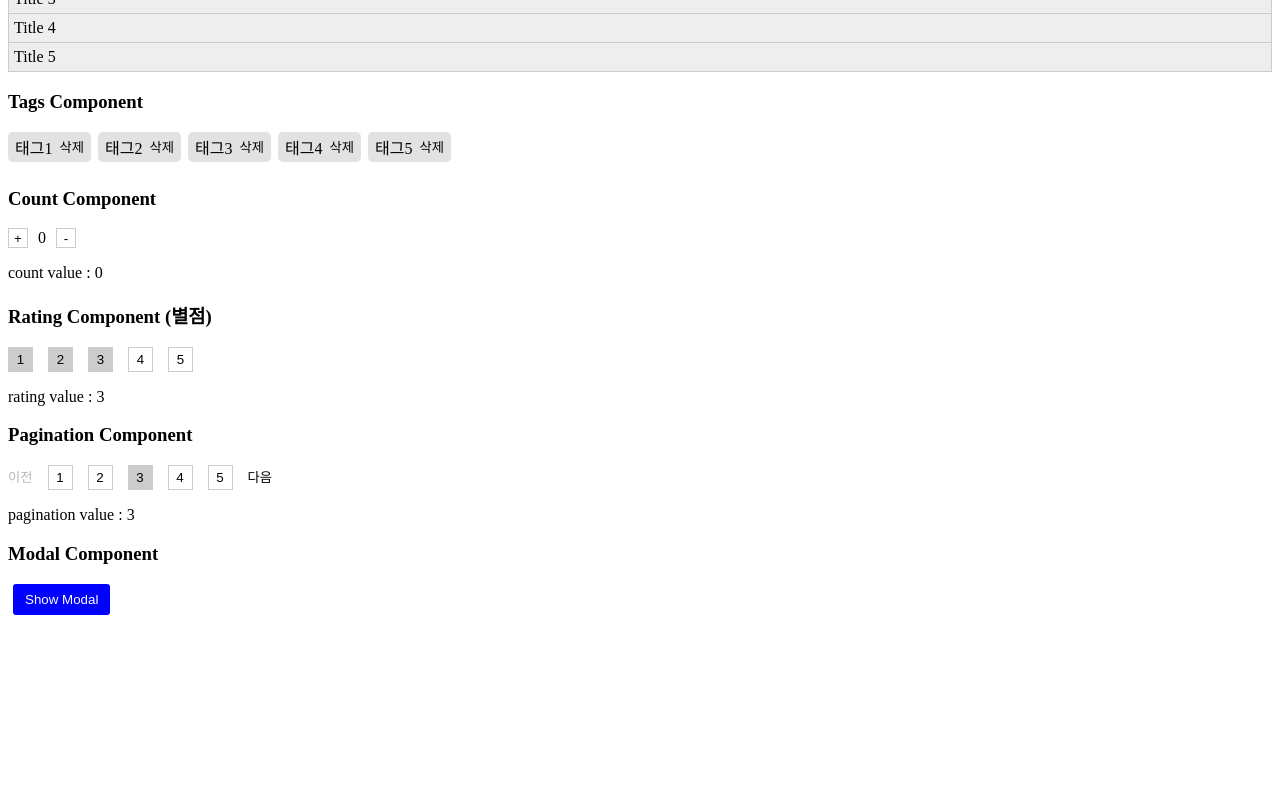
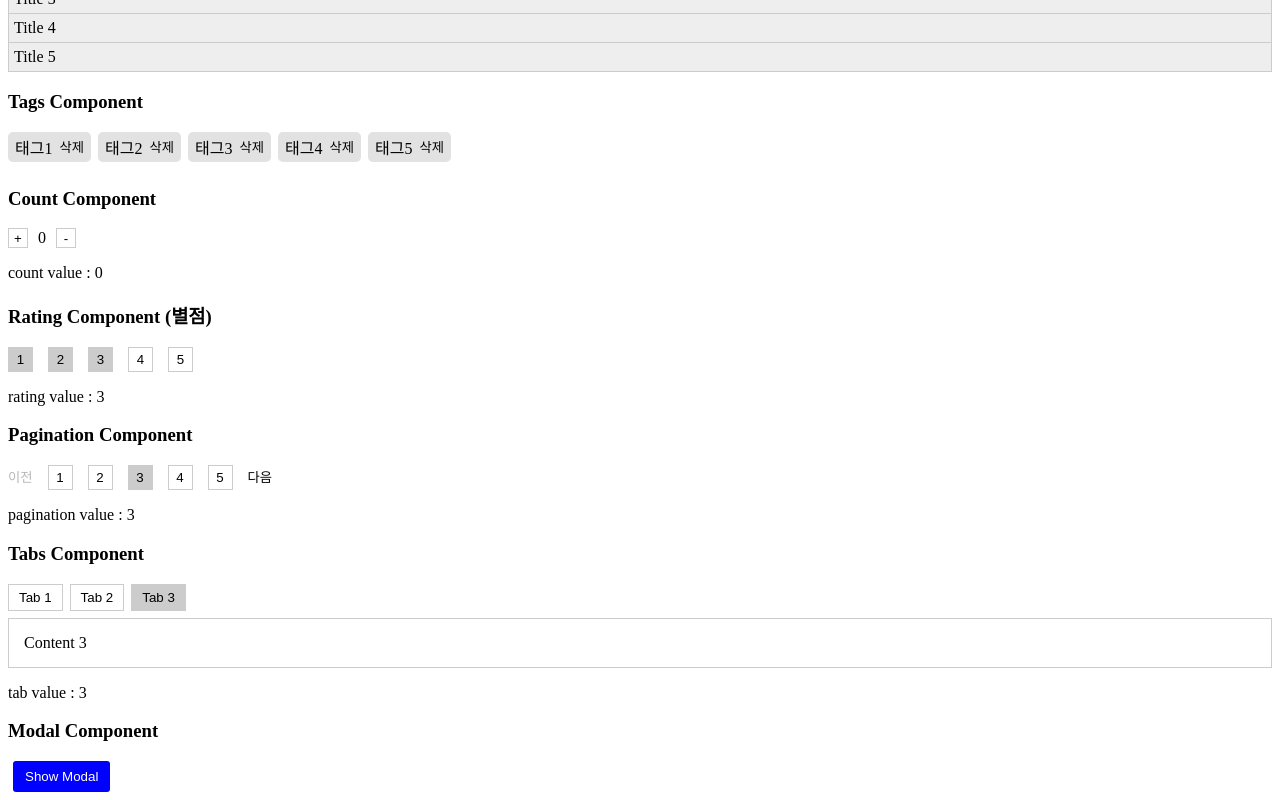
Before and after one commit to wknowpark797/vue2-basic-custom, a Vue app in the folder vue2-basic-custom/: page /dev/document in a window 1280 px wide. Shown: the part 1869-2669 px from the top of the page. Before the commit the page ends 2492 px from the top, so only its background shows below. Built offline with nearby package versions, Linux system fonts and the light colour scheme.

Commit message:
tabs 컴포넌트 추가

```diff
--- a/vue2-basic-custom/src/components/DevDocument.vue
+++ b/vue2-basic-custom/src/components/DevDocument.vue
@@ -200,6 +200,31 @@
             <p>pagination value : {{ paginationValue }}</p>
         </div>
 
+        <!-- Tabs -->
+        <div class="group-box">
+            <h3>Tabs Component</h3>
+
+            <TabsComp v-model="tabValue"
+                      :list="tabList">
+                <template v-slot:content-1>
+                    <div class="inner-tab">
+                        Content 1
+                    </div>
+                </template>
+                <template v-slot:content-2>
+                    <div class="inner-tab">
+                        Content 2
+                    </div>
+                </template>
+                <template v-slot:content-3>
+                    <div class="inner-tab">
+                        Content 3
+                    </div>
+                </template>
+            </TabsComp>
+            <p>tab value : {{ tabValue }}</p>
+        </div>
+
         <!-- Modal -->
         <div class="group-box">
             <h3>Modal Component</h3>
@@ -311,7 +336,14 @@
 
                 countValue: 0,
                 rateValue: 3,
-                paginationValue: 3
+                paginationValue: 3,
+
+                tabValue: 3,
+                tabList: [
+                    { seq: 1, title: 'Tab 1' },
+                    { seq: 2, title: 'Tab 2' },
+                    { seq: 3, title: 'Tab 3' }
+                ]
             }
         },
         methods: {
--- /dev/null
+++ b/vue2-basic-custom/src/components/common/TabsComp.vue
@@ -0,0 +1,86 @@
+<!--
+    [ Tabs Component ]
+
+    - TODO :
+        기존 컴포넌트를 확장 - 버튼 슬라이드 추가
+ -->
+
+<template>
+    <div class="tabs-wrap">
+
+        <!-- Tabs Button -->
+        <div class="btn-tabs-wrap">
+            <button type="button"
+                    v-for="tab in list"
+                    :key="tab.seq"
+                    :class="{'active' : compValue === tab.seq}"
+                    @click="onClickTab(tab.seq)">
+                {{ tab.title }}
+            </button>
+        </div>
+
+        <!-- Content -->
+        <div class="tab-content"
+             v-for="tab in list"
+             :key="tab.seq">
+            <slot :name="`content-${tab.seq}`"
+                  v-if="compValue === tab.seq" />
+        </div>
+    </div>
+</template>
+
+<script>
+    export default {
+        name: 'TabsComp',
+        model: {
+            prop: 'selected',
+            event: 'change'
+        },
+        data() {
+            return {
+                compValue: this.selected
+            }
+        },
+        props: {
+            selected: {
+                type: Number,
+                default: 1
+            },
+            list: {
+                type: Array,
+                default: () => []
+            }
+        },
+        methods: {
+            onClickTab(seq) {
+                this.compValue = seq;
+                this.$emit('change', this.compValue);
+            }
+        }
+    }
+</script>
+
+<style lang="scss" scoped>
+    .tabs-wrap {
+        .btn-tabs-wrap {
+            button {
+                border: 1px solid #ccc;
+                padding: 5px 10px;
+                cursor: pointer;
+                &:not(:first-child) {
+                    margin-left: 7px;
+                }
+                &.active {
+                    background: #ccc;
+                }
+            }
+        }
+        .tab-content {
+            margin-top: 7px;
+            .inner-tab {
+                border: 1px solid #ccc;
+                padding: 15px;
+            }
+        }
+    }
+</style>
--- a/vue2-basic-custom/src/plugins/global-components.js
+++ b/vue2-basic-custom/src/plugins/global-components.js
@@ -18,6 +18,7 @@ import TagsComp from '../components/common/TagsComp'
 import CountComp from '../components/common/CountComp'
 import RatingComp from '../components/common/RatingComp'
 import PaginationComp from '../components/common/PaginationComp'
+import TabsComp from '../components/common/TabsComp'
 
 const GlobalComponents = {
     install(Vue) {
@@ -40,6 +41,7 @@ const GlobalComponents = {
         Vue.component(CountComp.name, CountComp)
         Vue.component(RatingComp.name, RatingComp)
         Vue.component(PaginationComp.name, PaginationComp)
+        Vue.component(TabsComp.name, TabsComp)
     }
 }
 
```
